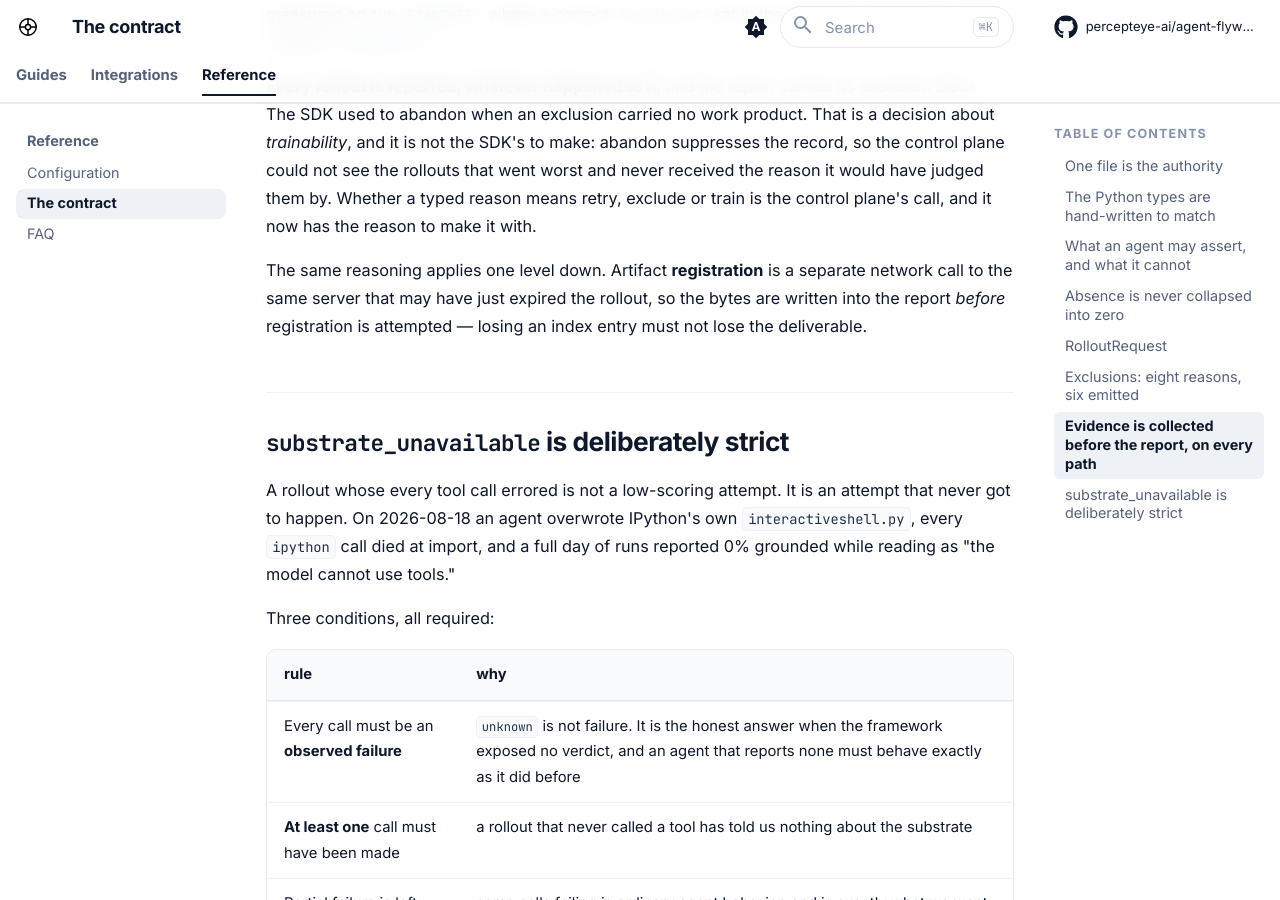
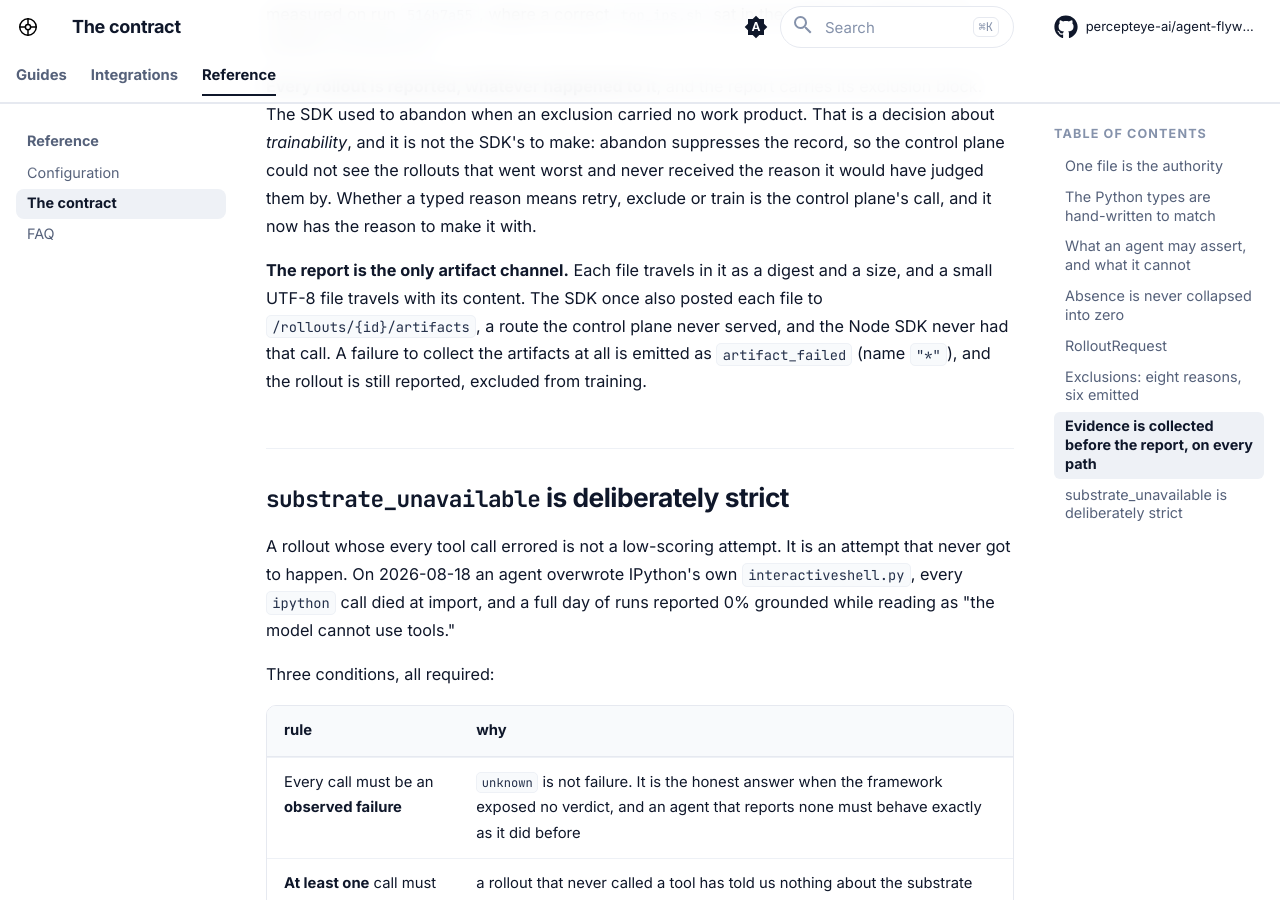
Before and after one commit to percepteye-ai/agent-flywheel, an MkDocs documentation site: the page built from website/docs/contract.md, in a window 1280 px wide and 900 px high, scrolled down 8707 px. Built offline with MkDocs 1.6.1 and Material for MkDocs 9.7.7, drawn with Linux system fonts in a browser that asks for light colours; comment, search, counter and statistics services are not loaded.

Commit message:
The docs say artifacts travel only in the report and that artifact_failed means collection failed (name "*", rollout reported but excluded), not a per-file registration failure
ef4e1cb removed the per-file POST to /rollouts/{id}/artifacts. Three pages
still described it:
- configuration.md's on_event table called artifact_failed "one artifact
  registration failed; the rollout is fine". The only remaining emitter is
  a failure of the whole collection, with name "*", and that rollout is
  excluded from training.
- contract.md said the bytes are written into the report "before
  registration is attempted".
- how-it-works.md listed /artifacts among the per-rollout routes and said
  "Registration carries a digest and a size".

The Node SDK documents no artifact route and no artifact_failed event, so
nothing there changes. The two SDKs now agree: the report is the only
artifact channel.

Co-Authored-By: Claude Opus 5.5 <noreply@anthropic.com>

```diff
--- a/website/docs/contract.md
+++ b/website/docs/contract.md
@@ -181,7 +181,7 @@ run_one()  →  _collect_artifacts()  →  _mark_substrate_unavailable()  →  t
 
 **Every rollout is reported, whatever happened to it**, and the report carries its exclusion block. The SDK used to abandon when an exclusion carried no work product. That is a decision about *trainability*, and it is not the SDK's to make: abandon suppresses the record, so the control plane could not see the rollouts that went worst and never received the reason it would have judged them by. Whether a typed reason means retry, exclude or train is the control plane's call, and it now has the reason to make it with.
 
-The same reasoning applies one level down. Artifact **registration** is a separate network call to the same server that may have just expired the rollout, so the bytes are written into the report *before* registration is attempted — losing an index entry must not lose the deliverable.
+**The report is the only artifact channel.** Each file travels in it as a digest and a size, and a small UTF-8 file travels with its content. The SDK once also posted each file to `/rollouts/{id}/artifacts`, a route the control plane never served, and the Node SDK never had that call. A failure to collect the artifacts at all is emitted as `artifact_failed` (name `"*"`), and the rollout is still reported, excluded from training.
 
 ## `substrate_unavailable` is deliberately strict
 
```
Also changed, not shown: website/docs/configuration.md (+1 -1 lines), website/docs/how-it-works.md (+2 -2 lines).
